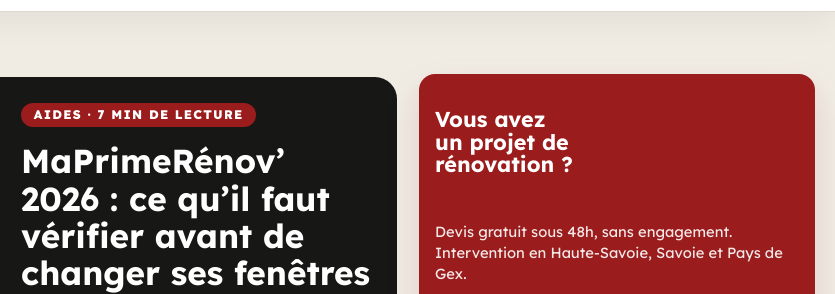
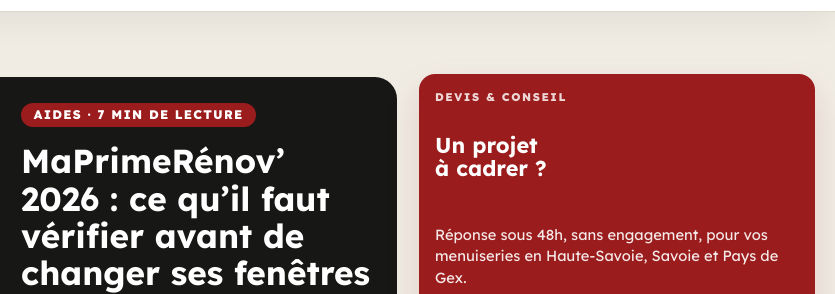
Before and after one commit to mathisbergerhub/blog-md-renov, a website: page index.html in a window 1280 px wide. Shown: the part 786-1080 px from the top of the page, 445-1280 px from the left. Drawn offline with Linux system fonts and the light colour scheme; a web font is replaced by a local one.

Commit message:
Ajuste le wording du CTA home

```diff
--- a/home-editorial.css
+++ b/home-editorial.css
@@ -215,6 +215,14 @@
   content: none;
 }
 
+.mdr-home-page .mdr-home-cta__eyebrow {
+  color: rgba(255, 255, 255, 0.82);
+  font-size: 0.7rem;
+  font-weight: 850;
+  letter-spacing: 0.14em;
+  text-transform: uppercase;
+}
+
 .mdr-home-page .mdr-home-cta h2 {
   max-width: 13ch;
   color: #fff;
--- a/index.html
+++ b/index.html
@@ -165,7 +165,7 @@
 </div>
 </div>
 <aside class="mdr-home-side">
-<section class="mdr-home-cta"><h2>Vous avez un projet de rénovation ?</h2><p>Devis gratuit sous 48h, sans engagement. Intervention en Haute-Savoie, Savoie et Pays de Gex.</p><a class="mdr-btn mdr-btn--white mdr-btn--wide" href="https://www.mdrenov-menuiserie.com/contact#Contact-Form" target="_blank" rel="noopener noreferrer">Demander mon devis</a></section>
+<section class="mdr-home-cta"><span class="mdr-home-cta__eyebrow">Devis & conseil</span><h2>Un projet à cadrer ?</h2><p>Réponse sous 48h, sans engagement, pour vos menuiseries en Haute-Savoie, Savoie et Pays de Gex.</p><a class="mdr-btn mdr-btn--white mdr-btn--wide" href="https://www.mdrenov-menuiserie.com/contact#Contact-Form" target="_blank" rel="noopener noreferrer">Demander mon devis</a></section>
 <section class="mdr-home-panel"><div class="mdr-home-heading">Explorer par univers</div><div class="mdr-home-universes"><a href="./fenetres-vitrages.html">Fenêtres</a><a href="./portes-portails.html">Portes</a><a href="./volets-stores.html">Volets</a><a href="./volets-stores.html">Stores</a><a href="./tous-les-articles-exterieur.html">Pergolas</a><a href="./aides-subventions.html">Aides</a></div></section>
 <section class="mdr-home-panel mdr-home-side-guides"><div class="mdr-home-heading">Guides à garder sous la main</div><div class="mdr-home-list"><a class="mdr-home-list__item" href="./prix-renovation-menuiseries-haute-savoie.html"><span class="mdr-home-list__cat">Budget</span><strong>Combien prévoir pour rénover ses menuiseries ?</strong></a><a class="mdr-home-list__item" href="./fenetre-pvc-vs-aluminium-haute-savoie.html"><span class="mdr-home-list__cat">Choix</span><strong>PVC ou aluminium : comment trancher ?</strong></a><a class="mdr-home-list__item" href="./autorisation-travaux-menuiseries-haute-savoie.html"><span class="mdr-home-list__cat">Démarches</span><strong>Quand faut-il une autorisation ?</strong></a><a class="mdr-home-list__item" href="./delais-pose-menuiseries-renovation.html"><span class="mdr-home-list__cat">Planning</span><strong>Délais de pose : les étapes à anticiper</strong></a></div></section>
 </aside>
```
